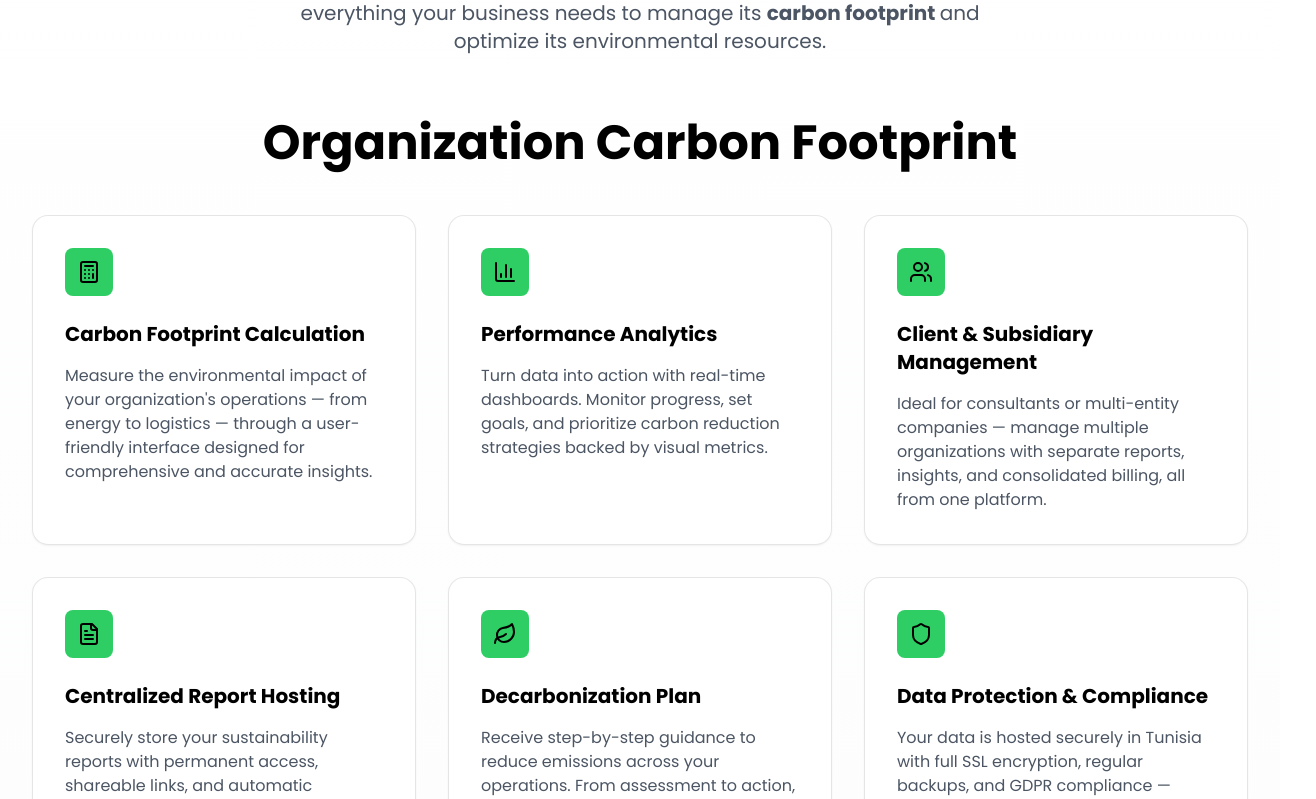
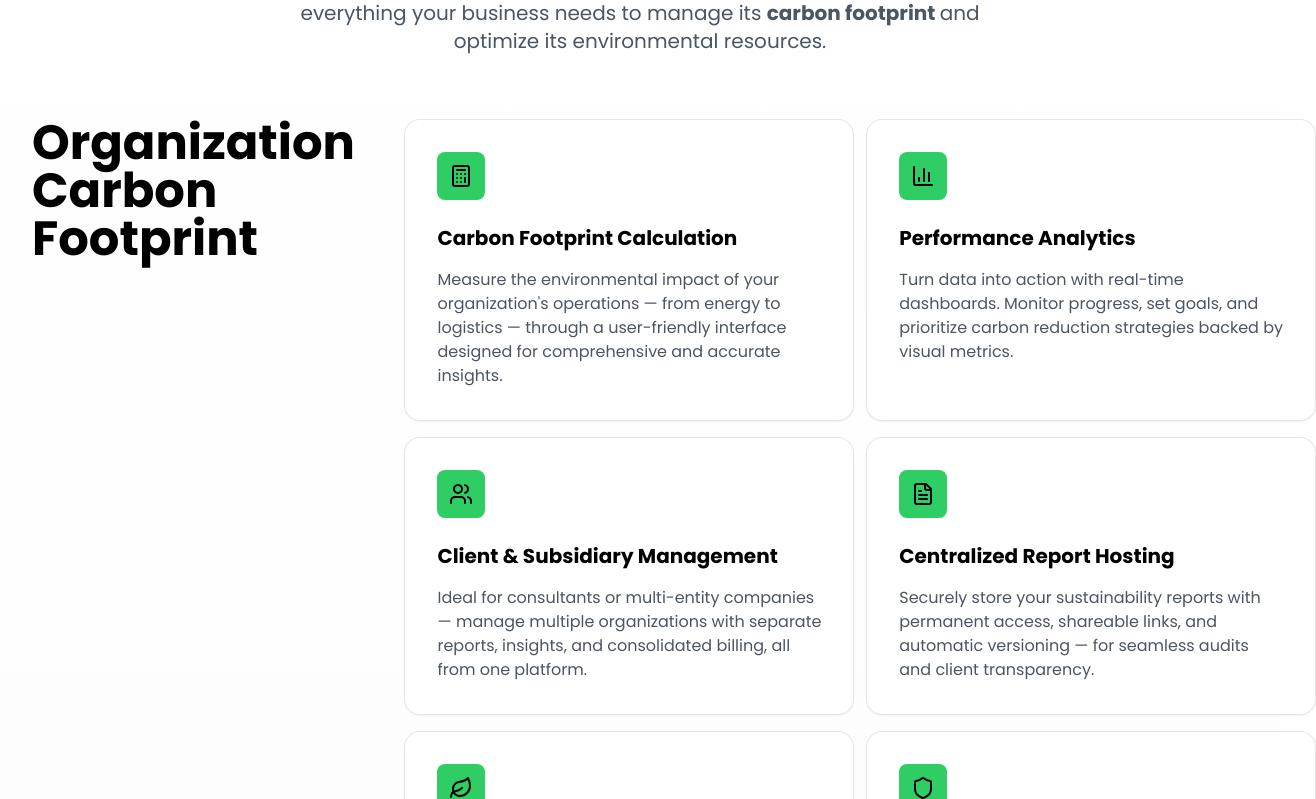
Before and after one commit to Green-Genius/green-genius.org, a Next.js app: page /en in a window 1280 px wide. Shown: the part 981-1780 px from the top of the page, 1316 px wide, since content can reach past the window. Built offline with nearby package versions, Linux system fonts and the light colour scheme.

Commit message:
feat:restyle-features-cards

```diff
--- a/src/app/[locale]/(root)/page.tsx
+++ b/src/app/[locale]/(root)/page.tsx
@@ -229,7 +229,7 @@ export default function HomePage() {
       />
 
       {/* Main Page Content */}
-      <div className="min-h-screen  text-gray-900 overflow-x-hidden">
+      <div className="min-h-screen  text-gray-900 ">
         <HeroSection />
         <FeaturesSection />
         <CTASection />
--- a/src/components/FeatureSection.tsx
+++ b/src/components/FeatureSection.tsx
@@ -10,7 +10,7 @@ import {
   Leaf,
 } from "lucide-react";
 import { useLocale } from "../../context/localContext";
-import { FeaturesProps, FeaturesSectionProps } from "@/common/types";
+import { FeaturesSectionProps } from "@/common/types";
 import React from "react";
 
 const iconMap: Record<string, LucideIcon> = {
@@ -30,9 +30,9 @@ export default function FeaturesSection() {
   return (
     <section
       id="features"
-      className="py-20 relative bg-gradient-to-b from-white to-gray-50"
+      className="py-20  bg-gradient-to-b from-white to-gray-50"
     >
-      <div className="relative z-10 max-w-7xl mx-auto px-4 sm:px-6 lg:px-8">
+      <div className=" z-10 max-w-7xl mx-auto px-4 sm:px-6 lg:px-8">
         <div className="text-center mb-16">
           <h2 className="text-4xl md:text-5xl font-bold mb-6 text-black">
             {featuresSection?.title}
@@ -45,21 +45,25 @@ export default function FeaturesSection() {
             {featuresSection?.description.thirdNormalChunk}{" "}
           </p>
         </div>
-
-        <div className="flex flex-col gap-12 ">
-          {featuresSection.features.map((element) => (
-            <React.Fragment key={element.title}>
-              <h2 className="text-4xl md:text-5xl font-bold text-center  text-black">
+        <div className="flex flex-col lg:gap-32 gap-4 relative">
+          {featuresSection.features.map((element, index) => (
+            <div
+              key={index}
+              className="flex flex-col gap-4 relative lg:grid lg:grid-cols-[28%,1fr] lg:gap-8 lg:min-h-[80vh] lg:relative"
+            >
+              <div className="lg:sticky lg:top-36 lg:self-start">
+                <h2 className="text-xl md:text-5xl font-bold text-left  text-black">
                   {element.title}
                 </h2>
-              <div className="grid md:grid-cols-2 lg:grid-cols-3 gap-8">
-                {element.featuresList.map(
-                  (feature: FeaturesProps, index: number) => {
+              </div>
+
+              <div className="flex lg:overflow-x-visible overflow-x-scroll gap-4 lg:gap-x-20 snap-x snap-mandatory lg:grid md:grid-cols-2 lg:grid-cols-2 ">
+                {element.featuresList.map((feature, index) => {
                   const IconComponent = iconMap[feature.icon];
                   return (
                     <div
                       key={index}
-                        className="bg-white/95 backdrop-blur-lg border border-black/10 p-8 rounded-2xl hover:bg-white hover:border-black/20 hover:-translate-y-2 transition-all duration-300 shadow-sm"
+                      className=" snap-center min-w-[450px] bg-white/95 backdrop-blur-lg border border-black/10 p-8 rounded-2xl hover:bg-white hover:border-black/20  transition-all duration-300 shadow-sm"
                     >
                       <div className="w-12 h-12 bg-greenly rounded-lg flex items-center justify-center mb-6">
                         {IconComponent && (
@@ -72,10 +76,9 @@ export default function FeaturesSection() {
                       <p className="text-gray-600">{feature.description}</p>
                     </div>
                   );
-                  }
-                )}
+                })}
               </div>
-            </React.Fragment>
+            </div>
           ))}
         </div>
       </div>
```
Lines whose indentation alone changed are shown as unchanged.
